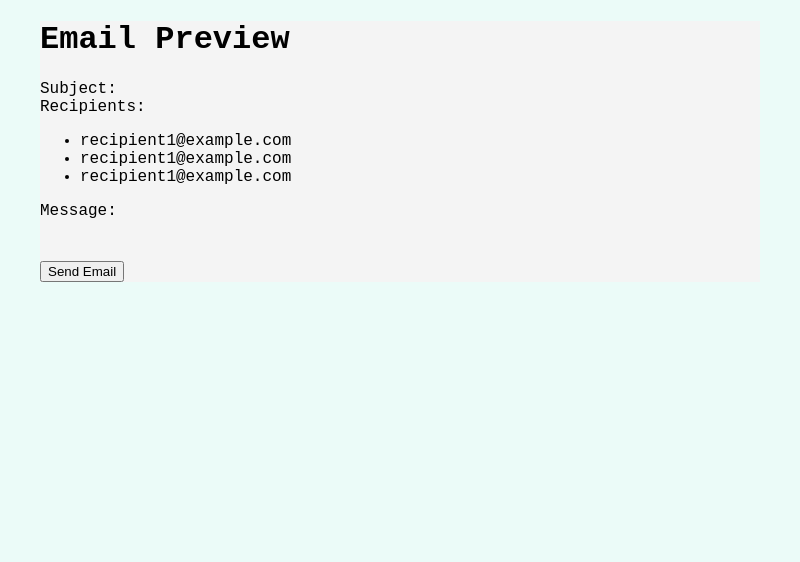
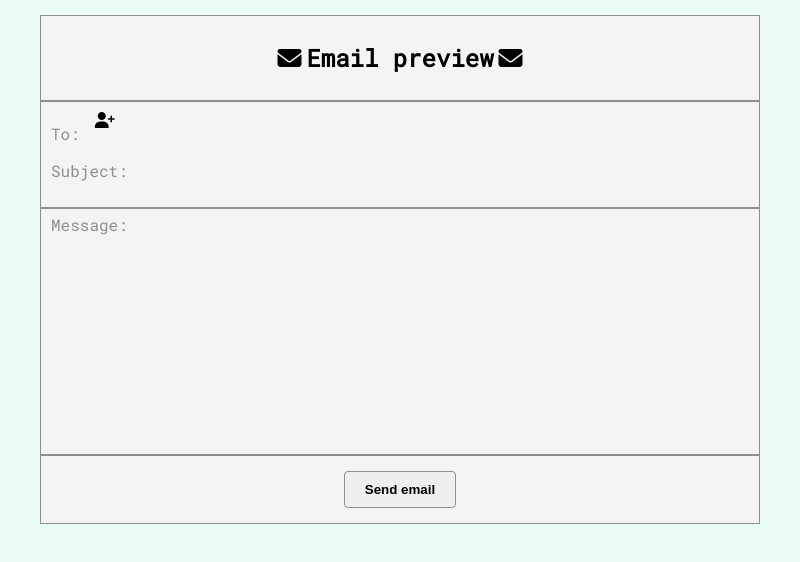
Before and after one commit to dandr94/electron-folder-monitoring, an Electron app: page renderer/previewWindow.html in a window 800 px wide. Drawn offline with Linux system fonts and the light colour scheme; no server answers.

Commit message:
Improve previewWindow.html structure

```diff
--- a/renderer/previewWindow.html
+++ b/renderer/previewWindow.html
@@ -1,35 +1,45 @@
 <!DOCTYPE html>
-<html lang="en">
+<html>
+
 <head>
-    <meta charset="UTF-8">
-    <meta http-equiv="Content-Security-Policy" content="script-src 'self'" />
-    <meta name="viewport" content="width=device-width, initial-scale=1.0">
-    <title>Email Preview</title>
-    <link rel="stylesheet" href="css/previewWindow.css">
-</head>
+  <meta charset="UTF-8">
+  <meta http-equiv="Content-Security-Policy" content="script-src 'self'" />
+  <meta name="viewport" content="width=device-width, initial-scale=1.0">
+  <title></title>
+  <link rel="stylesheet" href="./css/previewWindow.css">
+  <link rel="stylesheet" href="https://cdnjs.cloudflare.com/ajax/libs/font-awesome/6.4.2/css/all.min.css" integrity="sha512-z3gLpd7yknf1YoNbCzqRKc4qyor8gaKU1qmn+CShxbuBusANI9QpRohGBreCFkKxLhei6S9CQXFEbbKuqLg0DA==" crossorigin="anonymous" referrerpolicy="no-referrer" />
+  <link rel="preconnect" href="https://fonts.googleapis.com">
+  <link rel="preconnect" href="https://fonts.gstatic.com" crossorigin>
+  <link href="https://fonts.googleapis.com/css2?family=Roboto+Mono:wght@300;400&display=swap" rel="stylesheet"></head>
+
 <body>
-    <div class="email-container">
-        <h1>Email Preview</h1>
-        <div class="form-group">
-            <label for="subject">Subject:</label>
-            <input type="text" id="subject" readonly>
+  <div class="container">
+        <section class="top-bar-section">
+            <h2 class="top-bar-text"><i class="fa-solid fa-envelope"></i>Email preview<i class="fa-solid fa-envelope"></i></h2>
+        </section>
+        <section class="middle-bar-section">
+            <div class="middle-bar-recipients-box">
+                <div class="middle-bar-recipients">
+                    <p class="middle-bar-recipients-title">To: </p>
+                    <ul id="recipients" class="middle-bar-recipients-ul">
+                    </ul>
+                    <i id="add-recipient" class="fa-solid fa-user-plus"></i>
+                </div>
+                <div class="middle-bar-subject">
+                    <label for="subject" class="middle-bar-subject-title">Subject: </label>
+                    <textarea id="subject" class="middle-bar-subject-value" name="subject" rows="2" cols="50"></textarea>
+                </div>
+            </div>
+        </section>
+        <section class="bottom-bar-section">
+            <label for="message" class="bottom-bar-message-title">Message: </label>
+            <textarea id="message" class="bottom-bar-message-value" name="message" spellcheck="false" rows="10" cols="100"></textarea>
+        </section>
+        <div class="button-container">
+            <button class="send-email-button">Send email</button>
         </div>
-        <div class="form-group">
-            <label for="recipients">Recipients:</label>
-            <ul id="recipients" class="recipients-list" readonly>
-                <!-- Recipients will be dynamically added here using JavaScript -->
-                <li>recipient1@example.com</li>
-                <li>recipient1@example.com</li>
-                <li>recipient1@example.com</li>
-            </ul>
-        </div>
-        <div class="form-group">
-            <label for="message">Message:</label>
-            <textarea id="message" readonly></textarea>
-        </div>
-        <button id="sendEmailButton">Send Email</button>
     </div>
-
+  </div>
     <script src="./js/previewWindow.js"></script>
     <script src="../preload.js"></script>
 </body>
```
